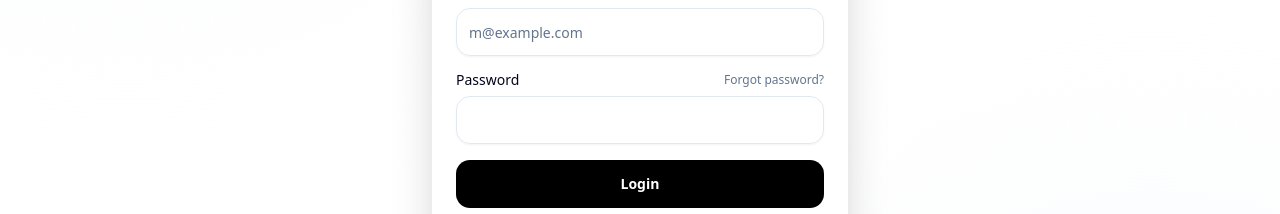
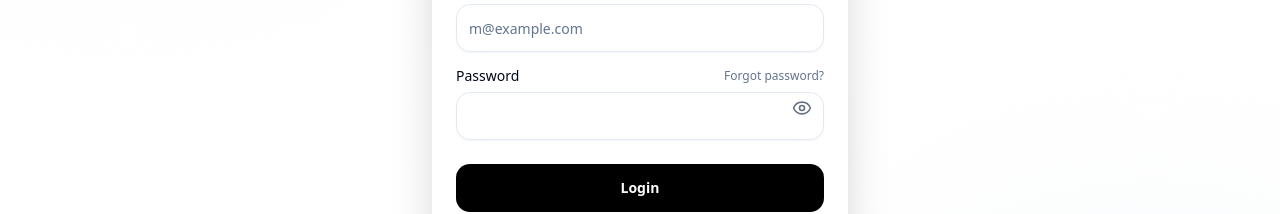
Before and after one commit to Kingestif/Shopora, a Next.js app in the folder frontend/: page /login in a window 1280 px wide. Shown: the part 392-606 px from the top of the page. Built offline with nearby package versions, Linux system fonts and the light colour scheme.

Commit message:
feat: add password visibility toggle and update forgot password link

```diff
--- a/frontend/app/(auth)/login/page.tsx
+++ b/frontend/app/(auth)/login/page.tsx
@@ -14,6 +14,7 @@ import {
 } from "@/components/ui/card";
 import { Input } from "@/components/ui/input";
 import { Label } from "@/components/ui/label";
+import { Eye, EyeOff } from "lucide-react";
 
 export default function LoginPage() {
   const router = useRouter();
@@ -22,6 +23,7 @@ export default function LoginPage() {
   const [password, setPassword] = useState("");
   const [error, setError] = useState("");
   const [loading, setLoading] = useState(false);
+  const [showPassword, setShowPassword] = useState(false);
 
   const handleLogin = async (e: React.FormEvent) => {
     e.preventDefault();
@@ -35,7 +37,7 @@ export default function LoginPage() {
           method: "POST",
           headers: { "Content-Type": "application/json" },
           body: JSON.stringify({ email, password }),
-          credentials: "include"
+          credentials: "include",
         }
       );
 
@@ -47,15 +49,10 @@ export default function LoginPage() {
         return;
       }
 
-      if (data.role === "ADMIN") {
-        router.push("/admin");
-      } else if (data.role === "SELLER") {
-        router.push("/seller");
-      } else if (data.role === "BUYER") {
-        router.push("/browse");
-      } else {
-        router.push("/")
-      }
+      if (data.role === "ADMIN") router.push("/admin");
+      else if (data.role === "SELLER") router.push("/seller");
+      else if (data.role === "BUYER") router.push("/browse");
+      else router.push("/");
     } catch (err) {
       setError("Something went wrong. Please try again.");
       setLoading(false);
@@ -87,11 +84,11 @@ export default function LoginPage() {
             />
           </div>
 
-          <div className="space-y-2">
+          <div className="space-y-2 relative">
             <div className="flex items-center justify-between">
               <Label htmlFor="password">Password</Label>
               <Link
-                href="#"
+                href="/forgot-password"
                 className="text-xs text-muted-foreground hover:text-black transition-colors"
               >
                 Forgot password?
@@ -100,12 +97,19 @@ export default function LoginPage() {
             <Input
               id="password"
               name="password"
-              type="password"
-              className="rounded-xl h-12 border-slate-200"
+              type={showPassword ? "text" : "password"}
+              className="rounded-xl h-12 border-slate-200 pr-12"
               required
               value={password}
               onChange={(e) => setPassword(e.target.value)}
             />
+            <button
+              type="button"
+              onClick={() => setShowPassword(!showPassword)}
+              className="absolute right-3 top-1/2 -translate-y-1/2 text-gray-500 hover:text-black"
+            >
+              {showPassword ? <EyeOff size={20} /> : <Eye size={20} />}
+            </button>
           </div>
 
           {error && <p className="text-red-500 text-sm">{error}</p>}
```
